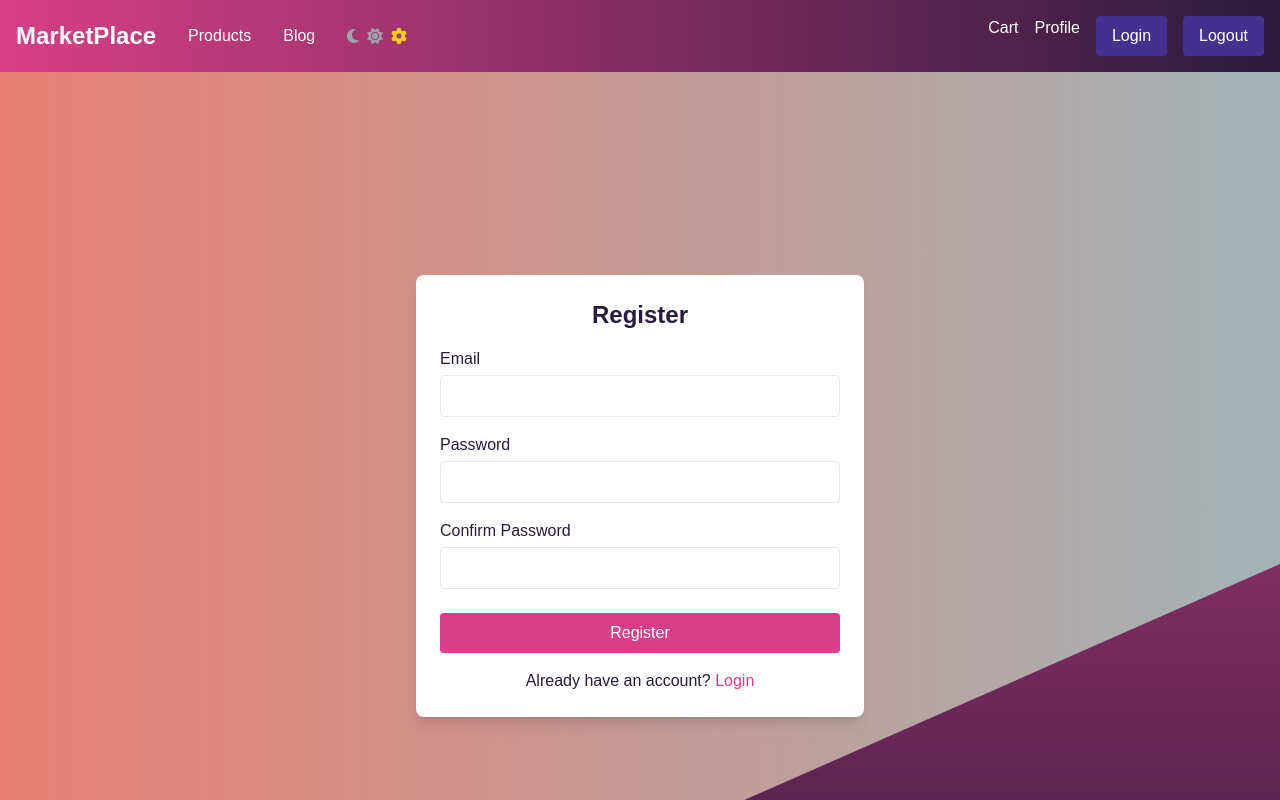
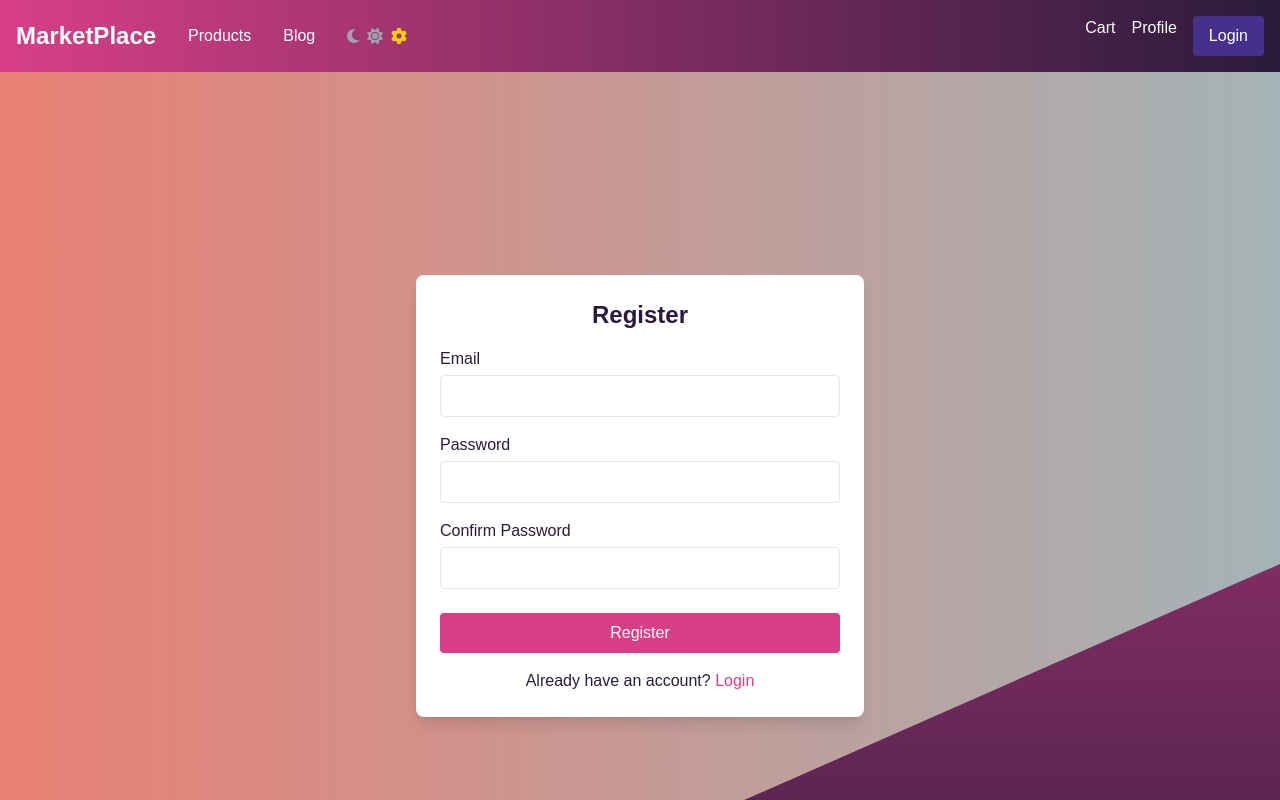
Before and after one commit to FleecyBear/tbc-end, a Next.js app: page /register in a window 1280 px wide. Shown: the top 800 px of the page. Built offline with nearby package versions, Linux system fonts and the light colour scheme; no server answers.

Commit message:
feat: header buttons visibility

```diff
--- a/src/app/components/header/header.tsx
+++ b/src/app/components/header/header.tsx
@@ -1,19 +1,38 @@
 'use client'
-import React, { useState } from 'react';
+import React, { useState, useEffect } from 'react';
 import Link from 'next/link';
 import ThemeToggle from '@/app/utils/themeToggle';
 import { logoutUser } from '@/app/utils/logout';
 import { useRouter } from 'next/navigation';
-
+import { fetchUser } from '@/app/utils/fetchuser';
 
 const Header: React.FC = () => {
   const [menuOpen, setMenuOpen] = useState(false);
+  const [user, setUser] = useState<any>(null);
   const router = useRouter();
-  const handleLogout = () => {
-    logoutUser(router);
+
+  useEffect(() => {
+    const loadUser = async () => {
+      const userData = await fetchUser();
+      setUser(userData);
+    };
+
+    loadUser();
+
+    return () => {
+      setUser(null);
+    };
+  }, []);
+
+  const handleLogout = async () => {
+    await logoutUser(router);
+    setUser(null);
+    router.push('/login');
+
   };
+
   return (
-    <header className="bg-gradient-to-r  from-[#d83F87] to-[#2a1b3c]
+    <header className="bg-gradient-to-r from-[#d83F87] to-[#2a1b3c]
     dark:from-[#44318d] dark:to-[#2a1b3c] text-white p-4 fixed top-0 left-0 right-0 z-50">
       <div className="container mx-auto flex justify-between items-center">
         <button className="lg:hidden text-xl" onClick={() => setMenuOpen(!menuOpen)}>
@@ -28,19 +47,28 @@ const Header: React.FC = () => {
           <nav className="hidden lg:flex space-x-8">
             <Link href="/products" className="hover:text-gray-300">Products</Link>
             <Link href="/blog" className="hover:text-gray-300">Blog</Link>
-            <ThemeToggle/>
+            <ThemeToggle />
           </nav>
         </div>
 
         <div className="flex space-x-4">
           <Link href="/cart" className="hover:text-gray-300">Cart</Link>
           <Link href="/profile" className="hover:text-gray-300">Profile</Link>
-          <button className="bg-[#44318d] dark:bg-[#e98074] px-4 py-2 rounded hover:bg-[#e98074] dark:hover:bg-[#44318d]">
-            <Link href="/login">Login</Link>
-          </button>
-          <button className="bg-[#44318d] dark:bg-[#e98074] px-4 py-2 rounded hover:bg-[#e98074] dark:hover:bg-[#44318d]" onClick={handleLogout}>
-            Logout
-          </button>
+
+          {user ? (
+            <button
+              className="bg-[#44318d] dark:bg-[#e98074] px-4 py-2 rounded hover:bg-[#e98074] dark:hover:bg-[#44318d]"
+              onClick={handleLogout}
+            >
+              Logout
+            </button>
+          ) : (
+            <Link href="/login">
+              <button className="bg-[#44318d] dark:bg-[#e98074] px-4 py-2 rounded hover:bg-[#e98074] dark:hover:bg-[#44318d]">
+                Login
+              </button>
+            </Link>
+          )}
         </div>
       </div>
 
--- /dev/null
+++ b/src/app/utils/fetchuser.tsx
@@ -0,0 +1,6 @@
+import { createClient } from "./supabase/client";
+export const fetchUser = async () => {
+  const supabase = createClient();
+  const { data: { user } } = await supabase.auth.getUser();
+  return user;
+};
```
